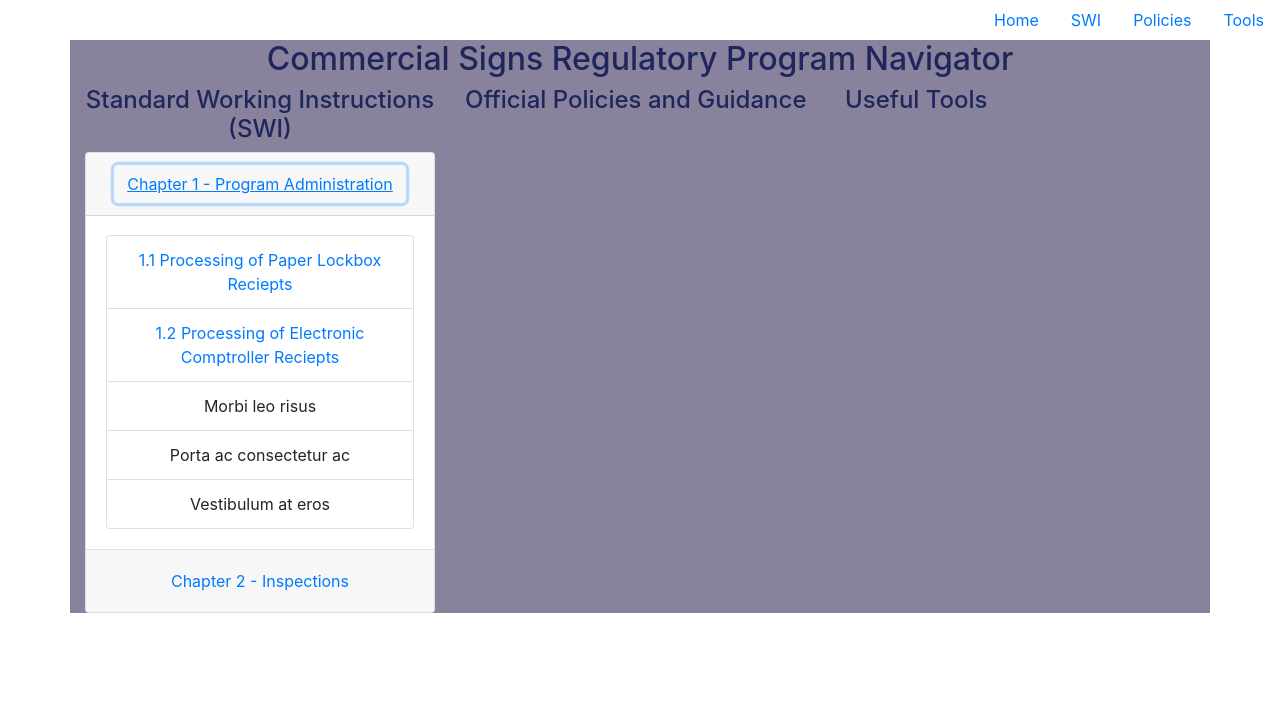
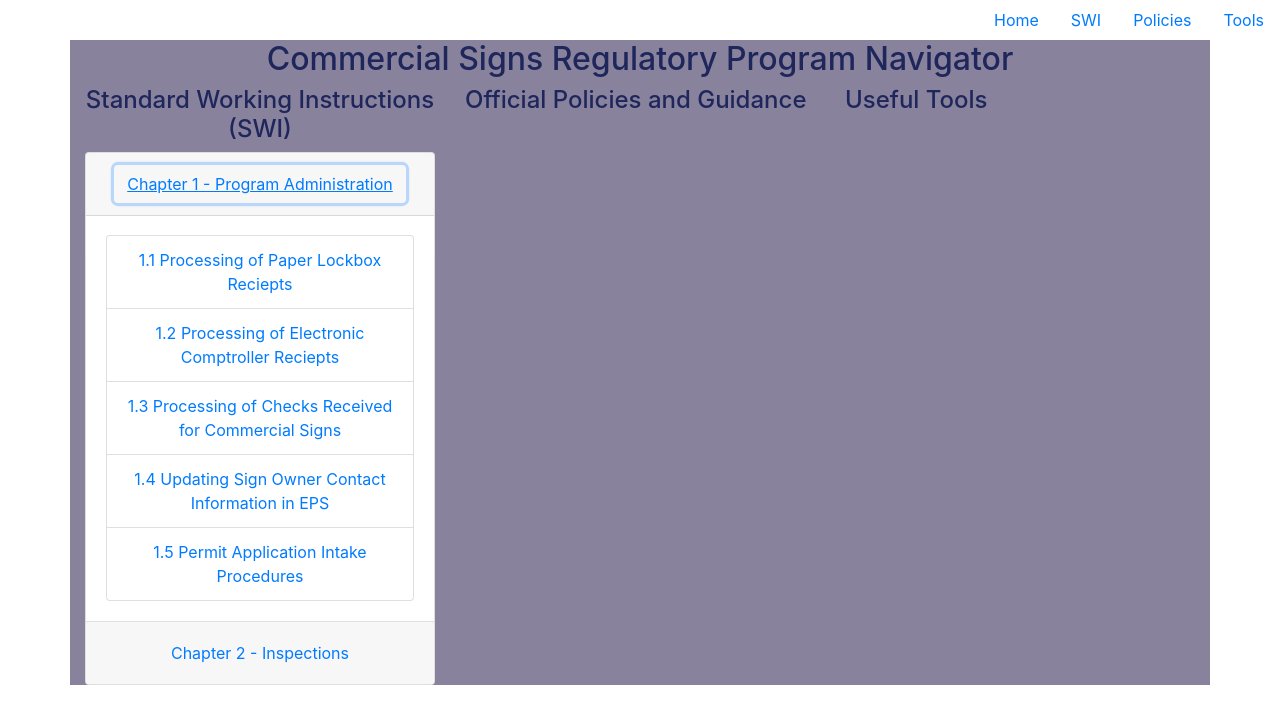
Before and after one commit to joshGrossman03/csrpnavigator, a React (Create React App) app: page / in a window 1280 px wide. Both pictures are taken after a click on the button "Chapter 1 - Program Administration". Shown: the top 724 px of the page. Built offline with nearby package versions, Linux system fonts and the light colour scheme.

Commit message:
react-bootstrap

```diff
--- a/src/App.js
+++ b/src/App.js
@@ -52,9 +52,15 @@ function App() {
                       <ListGroup.Item><a href="https://teams.microsoft.com/l/file/574EFBA4-1EF0-437B-9ACB-78A80D35C121?tenantId=39dba476-5c09-4c63-91da-ce7a3ab5224d&fileType=pdf&objectUrl=https%3A%2F%2Ftxdot.sharepoint.com%2Fsites%2FCommercialSignsRegulatoryProgram%2FShared%20Documents%2FGeneral%2FStandard%20Working%20Instructions%2FChapter%201%20-%20Program%20Administration%2F1.2%20Processing%20Of%20Electronic%20Comptroller%20Receipts(SWI)%20.pdf&baseUrl=https%3A%2F%2Ftxdot.sharepoint.com%2Fsites%2FCommercialSignsRegulatoryProgram&serviceName=teams&threadId=19:a9dbbb5be37e4ebebb0528d654bf482f@thread.skype&groupId=8a8a9d6f-713a-406d-8c3c-2fc8100a772f"
                         target="_blank"
                         rel="noreferrer">1.2 Processing of Electronic Comptroller Reciepts</a></ListGroup.Item>
-                      <ListGroup.Item>Morbi leo risus</ListGroup.Item>
-                      <ListGroup.Item>Porta ac consectetur ac</ListGroup.Item>
-                      <ListGroup.Item>Vestibulum at eros</ListGroup.Item>
+                      <ListGroup.Item><a href="https://teams.microsoft.com/l/file/B22026F7-61F0-48D1-8980-EC025F3829EB?tenantId=39dba476-5c09-4c63-91da-ce7a3ab5224d&fileType=pdf&objectUrl=https%3A%2F%2Ftxdot.sharepoint.com%2Fsites%2FCommercialSignsRegulatoryProgram%2FShared%20Documents%2FGeneral%2FStandard%20Working%20Instructions%2FChapter%201%20-%20Program%20Administration%2F1.3%20Processing%20Of%20Checks%20Received%20For%20Commercial%20Signs(SWI)%20.pdf&baseUrl=https%3A%2F%2Ftxdot.sharepoint.com%2Fsites%2FCommercialSignsRegulatoryProgram&serviceName=teams&threadId=19:a9dbbb5be37e4ebebb0528d654bf482f@thread.skype&groupId=8a8a9d6f-713a-406d-8c3c-2fc8100a772f"
+                        target="_blank"
+                        rel="noreferrer">1.3 Processing of Checks Received for Commercial Signs</a></ListGroup.Item>
+                      <ListGroup.Item> <a href="https://teams.microsoft.com/l/file/D7BC1756-B10D-4A16-BDBE-E3402EC4FDCF?tenantId=39dba476-5c09-4c63-91da-ce7a3ab5224d&fileType=pdf&objectUrl=https%3A%2F%2Ftxdot.sharepoint.com%2Fsites%2FCommercialSignsRegulatoryProgram%2FShared%20Documents%2FGeneral%2FStandard%20Working%20Instructions%2FChapter%201%20-%20Program%20Administration%2F1.4%20Updating%20Sign%20Owner%20Contact%20Information%20in%20EPS.pdf&baseUrl=https%3A%2F%2Ftxdot.sharepoint.com%2Fsites%2FCommercialSignsRegulatoryProgram&serviceName=teams&threadId=19:a9dbbb5be37e4ebebb0528d654bf482f@thread.skype&groupId=8a8a9d6f-713a-406d-8c3c-2fc8100a772f"
+                      target="_blank"
+                      rel="noreferrer">1.4 Updating Sign Owner Contact Information in EPS</a> </ListGroup.Item>
+                      <ListGroup.Item><a href="https://teams.microsoft.com/l/file/E6789C0C-0943-4513-B0EE-5FA8E8C23A3C?tenantId=39dba476-5c09-4c63-91da-ce7a3ab5224d&fileType=pdf&objectUrl=https%3A%2F%2Ftxdot.sharepoint.com%2Fsites%2FCommercialSignsRegulatoryProgram%2FShared%20Documents%2FGeneral%2FStandard%20Working%20Instructions%2FChapter%201%20-%20Program%20Administration%2F1.5%20Permit%20Application%20Intake%20Procedures%20.pdf&baseUrl=https%3A%2F%2Ftxdot.sharepoint.com%2Fsites%2FCommercialSignsRegulatoryProgram&serviceName=teams&threadId=19:a9dbbb5be37e4ebebb0528d654bf482f@thread.skype&groupId=8a8a9d6f-713a-406d-8c3c-2fc8100a772f"
+                      target="_blank"
+                      rel="noreferrer">1.5 Permit Application Intake Procedures</a> </ListGroup.Item>
                     </ListGroup>
 
 
```
